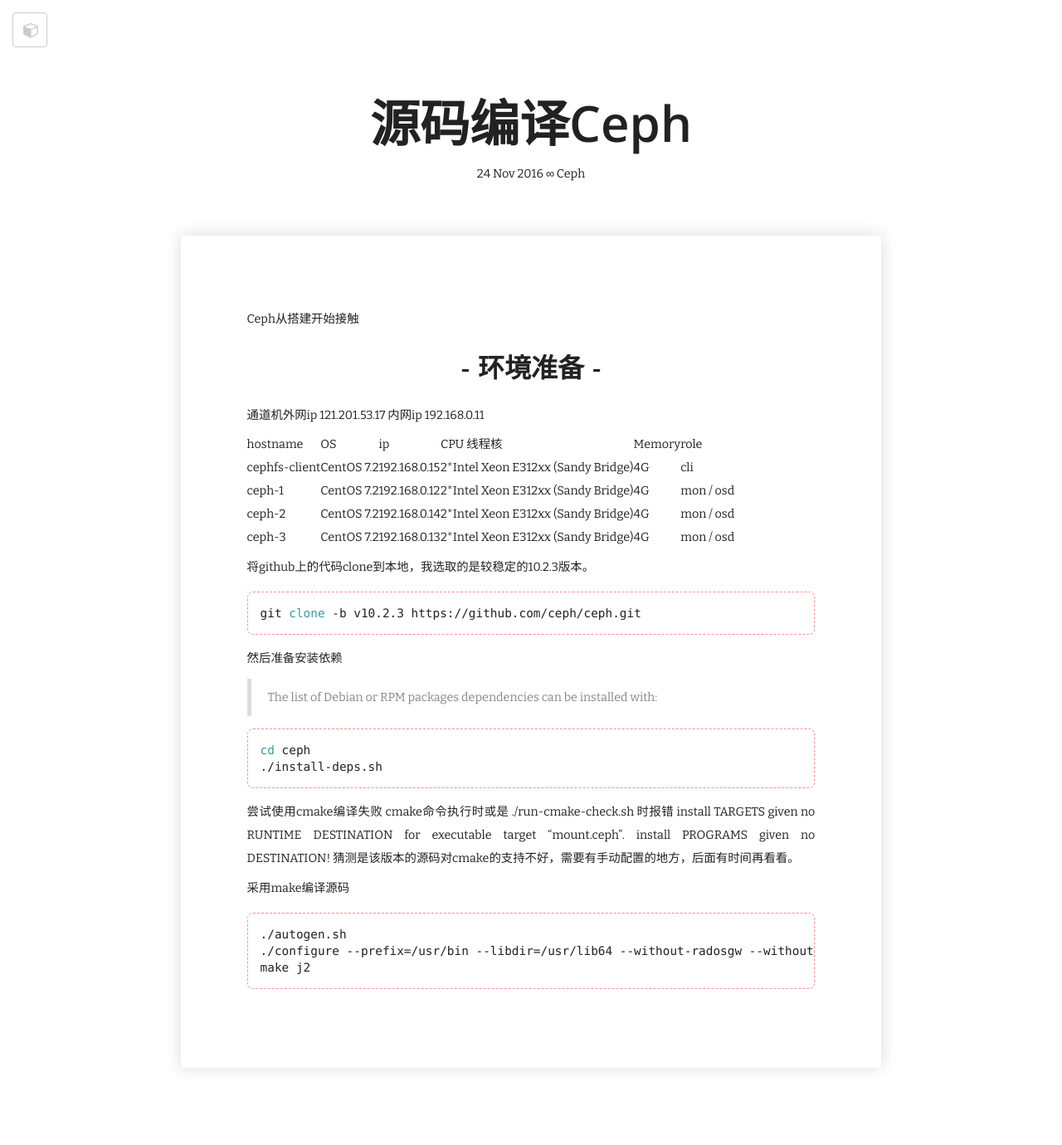
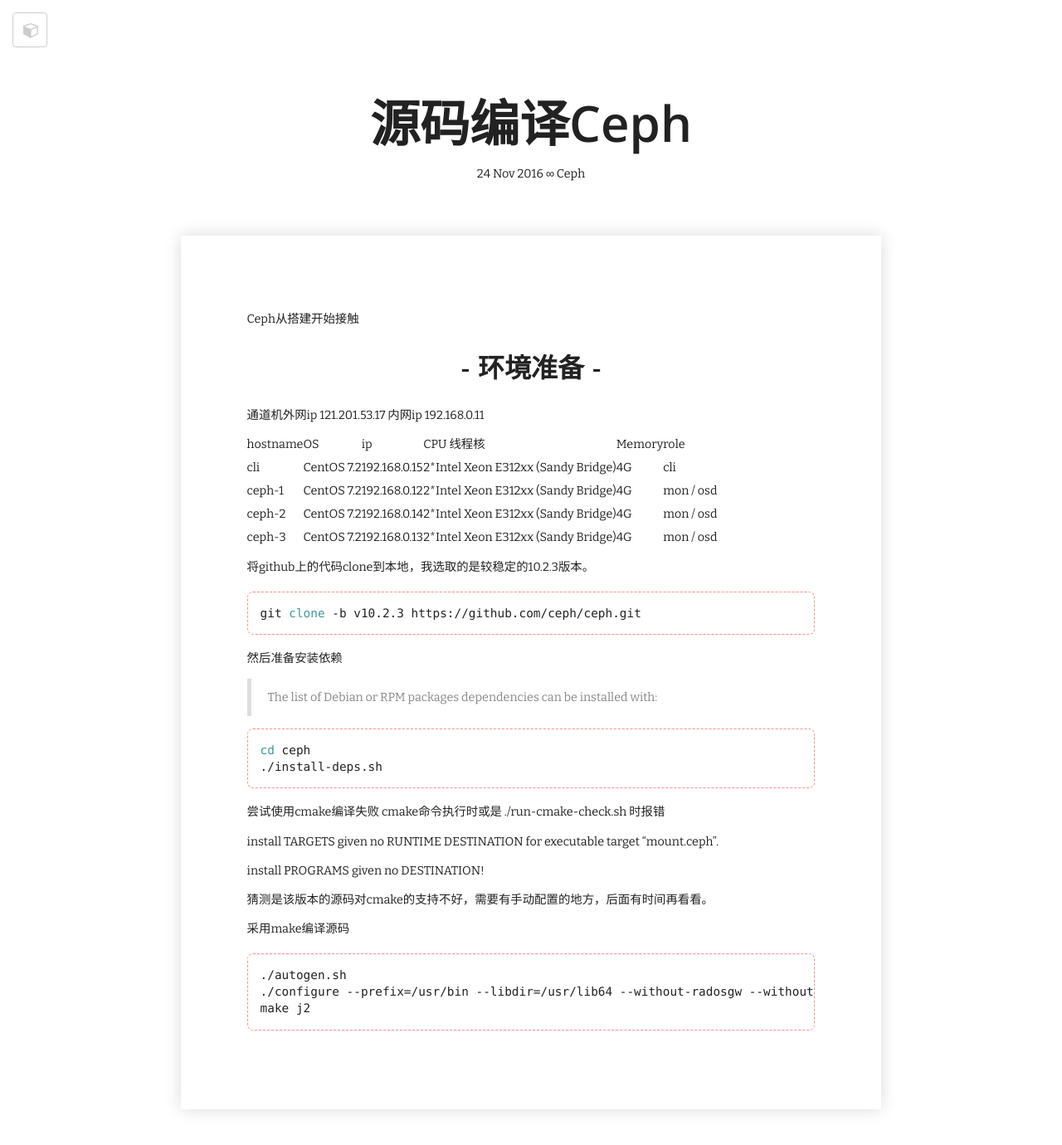
Before and after one commit to LukeDemons/code, a Jekyll site: the page built from _posts/2016-11-24-compile-ceph.md, in a window 1280 px wide. Shown: the top 1380 px of the page at 83% size. Built offline with Jekyll 4.4.1, drawn with Linux system fonts in a browser that asks for light colours; nearby versions of some CDN libraries.

Commit message:
change a little

````diff
--- a/_posts/2016-11-24-compile-ceph.md
+++ b/_posts/2016-11-24-compile-ceph.md
@@ -14,7 +14,7 @@ Ceph从搭建开始接触
 
 | hostname      | OS         | ip           | CPU 线程核                          | Memory | role      |
 | ------------- | ---------- | ------------ | ---------------------------------- | ------ | --------- |
-| cephfs-client | CentOS 7.2 | 192.168.0.15 | 2*Intel Xeon E312xx (Sandy Bridge) | 4G     | cli       |
+| cli           | CentOS 7.2 | 192.168.0.15 | 2*Intel Xeon E312xx (Sandy Bridge) | 4G     | cli       |
 | ceph-1        | CentOS 7.2 | 192.168.0.12 | 2*Intel Xeon E312xx (Sandy Bridge) | 4G     | mon / osd |
 | ceph-2        | CentOS 7.2 | 192.168.0.14 | 2*Intel Xeon E312xx (Sandy Bridge) | 4G     | mon / osd |
 | ceph-3        | CentOS 7.2 | 192.168.0.13 | 2*Intel Xeon E312xx (Sandy Bridge) | 4G     | mon / osd |
@@ -35,11 +35,15 @@ cd ceph
 
 尝试使用cmake编译失败
 cmake命令执行时或是 ./run-cmake-check.sh 时报错
+
 install TARGETS given no RUNTIME DESTINATION for executable target "mount.ceph".
+
 install PROGRAMS given no DESTINATION!
+
 猜测是该版本的源码对cmake的支持不好，需要有手动配置的地方，后面有时间再看看。
 
 采用make编译源码
+
 ```bash
 ./autogen.sh
 ./configure --prefix=/usr/bin --libdir=/usr/lib64 --without-radosgw --without-spdk --without-kinetic --without-libzfs
````
